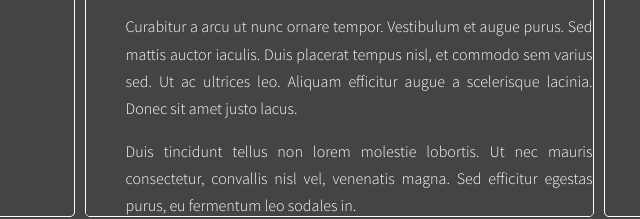
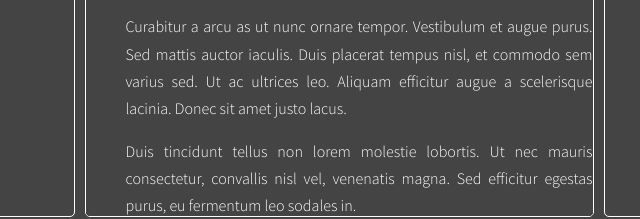
Before and after one commit to BartoszGromada/javascript-blog, a website: page index.html in a window 1280 px wide. Shown: the part 556-775 px from the top of the page, 301-941 px from the left. Drawn offline with nearby package versions, Linux system fonts and the light colour scheme.

Commit message:
test_new_connect_2

```diff
--- a/index.html
+++ b/index.html
@@ -33,7 +33,7 @@
           					<div class="post-content">
 					        	<p>Duis non dolor efficitur erat interdum fringilla a lobortis dolor. Aenean in massa viverra, pretium augue et, imperdiet diam. Proin varius vitae lectus ut suscipit. Etiam metus lacus, molestie at ante eget, gravida tristique metus. Morbi finibus elit mi, ut aliquam libero tempor eu.</p>
 
-					            <p>Curabitur a arcu ut nunc ornare tempor.  Vestibulum et augue purus. Sed mattis auctor iaculis. Duis placerat tempus nisl, et commodo sem varius sed. Ut ac ultrices leo. Aliquam efficitur augue a scelerisque lacinia. Donec sit amet justo lacus.</p>
+					            <p>Curabitur a arcu as ut nunc ornare tempor.  Vestibulum et augue purus. Sed mattis auctor iaculis. Duis placerat tempus nisl, et commodo sem varius sed. Ut ac ultrices leo. Aliquam efficitur augue a scelerisque lacinia. Donec sit amet justo lacus.</p>
 
 					            <p>Duis tincidunt tellus non lorem molestie lobortis. Ut nec mauris consectetur, convallis nisl vel, venenatis magna. Sed efficitur egestas purus, eu fermentum leo sodales in.</p>
 					        </div>
```
